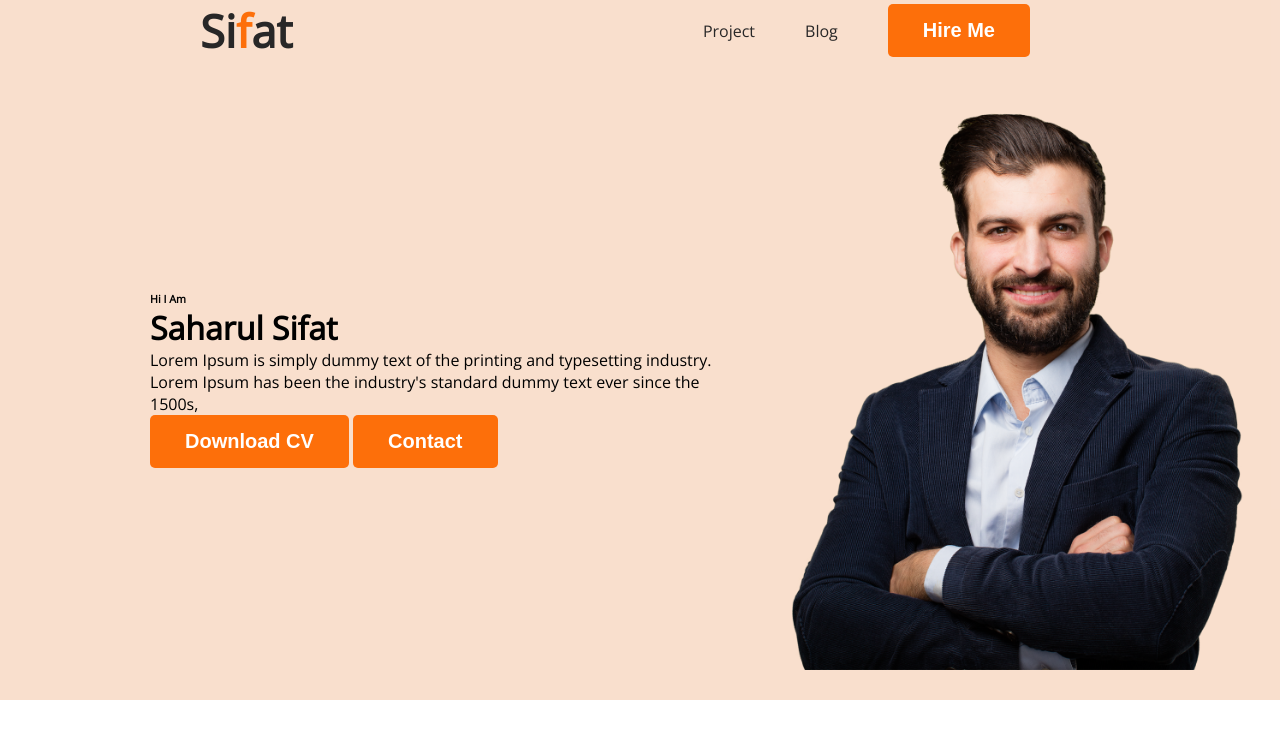
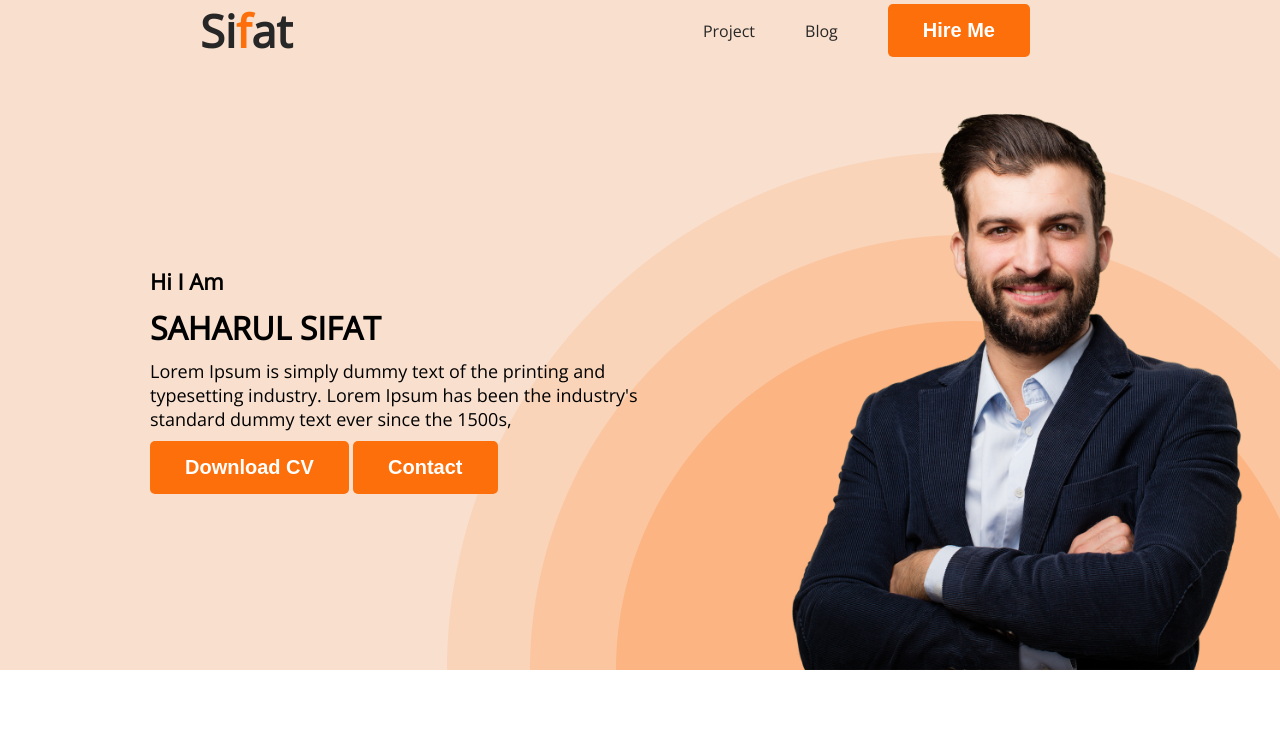
Before and after one commit to MernSpace/protfollio, a plain HTML site: page index.html in a window 1280 px wide. Drawn offline with nearby package versions, Linux system fonts and the light colour scheme.

Commit message:
secend commit

```diff
--- a/index.html
+++ b/index.html
@@ -6,7 +6,7 @@
     <link rel="preconnect" href="https://fonts.googleapis.com">
     <link rel="preconnect" href="https://fonts.gstatic.com" crossorigin>
     <link href="https://fonts.googleapis.com/css2?family=Open+Sans:ital,wght@0,300;0,400;1,600&display=swap" rel="stylesheet">
-    <link rel="stylesheet" href="/css/style.css">
+    <link rel="stylesheet" href="style.css">
 </head>
 <body>
     <header class="header">
@@ -20,10 +20,10 @@
         </nav>
 
         <div class="banner">
-            <div>
-                <h6>Hi I Am</h6>
-                <h1>Saharul Sifat</h1>
-                <p>Lorem Ipsum is simply dummy text of the printing and typesetting industry. Lorem Ipsum has been the industry's standard dummy text ever since the 1500s,</p>
+            <div class="banner-content">
+                <h6 class="banner-greeting">Hi I Am</h6>
+                <h1 class="banner-title">Saharul Sifat</h1>
+                <p class="banner-para">Lorem Ipsum is simply dummy text of the printing and typesetting industry. Lorem Ipsum has been the industry's standard dummy text ever since the 1500s,</p>
                 <button class="btn-primary">Download CV</button>
                 <button class="btn-primary">Contact</button>
             </div>
--- a/css/style.css
+++ b/style.css
@@ -58,15 +58,46 @@ nav ul li a{
 
 .header{
     background-color: rgba(239, 172, 125, 0.38);
+    background-image: url("images/header_bg.png");
+    background-repeat: no-repeat;
+    background-position: bottom right;
 }
 
 
 .banner{
-    padding: 30px 30px 30px 150px;
+    padding: 30px 30px 0px 150px;
     display: flex;
     align-items: center;
+    justify-content: space-between;
 }
+
+.banner-content{
+    max-width: 500px;
+}
+
 
 .banner-img{
     width: 500px;
 }
+
+
+.banner-greeting{
+    font-size: 22px;
+    font-weight: bold;
+}
+
+
+.banner-title{
+    text-transform: uppercase;
+    font-size: 32px;
+    font-weight: 900;
+    margin-top: 10px;
+
+}
+
+
+.banner-para{
+    font-size: 18px;
+    font-weight: 400;
+    margin: 10px 0px ;
+}
```
